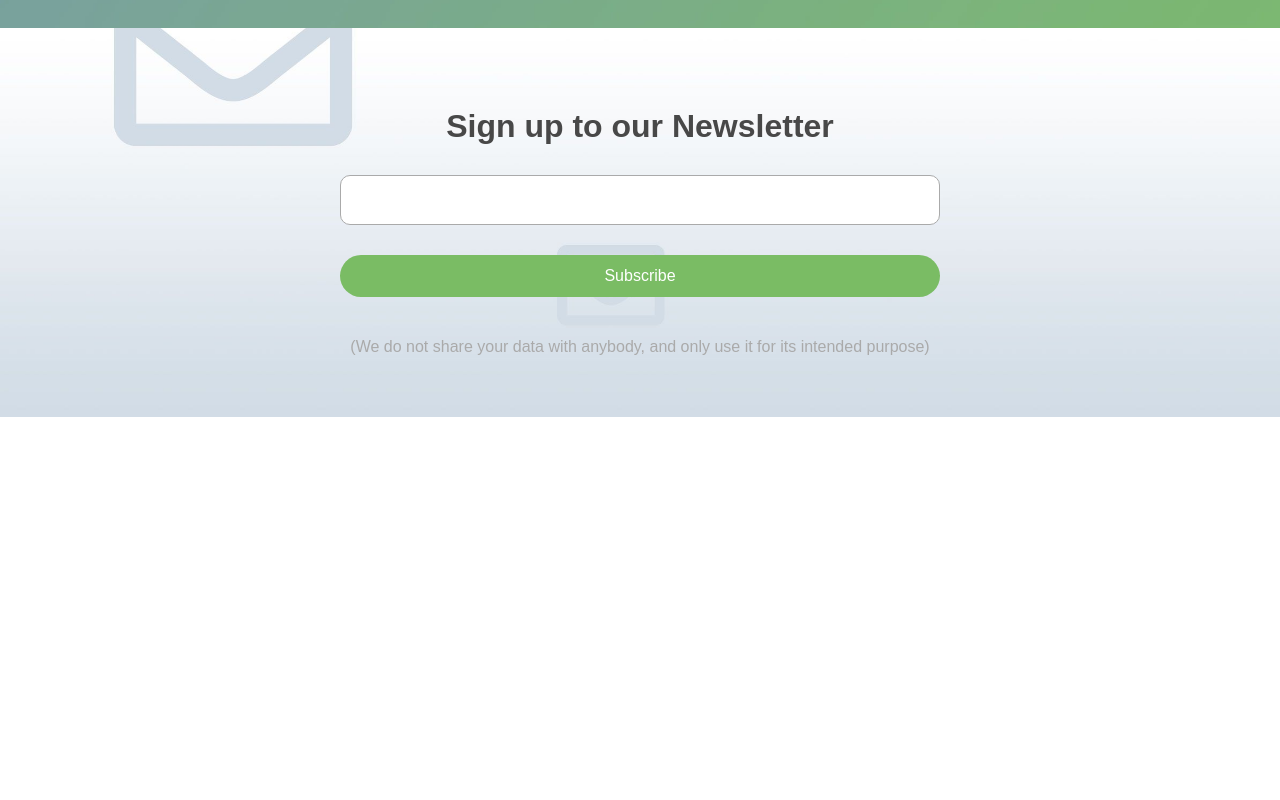
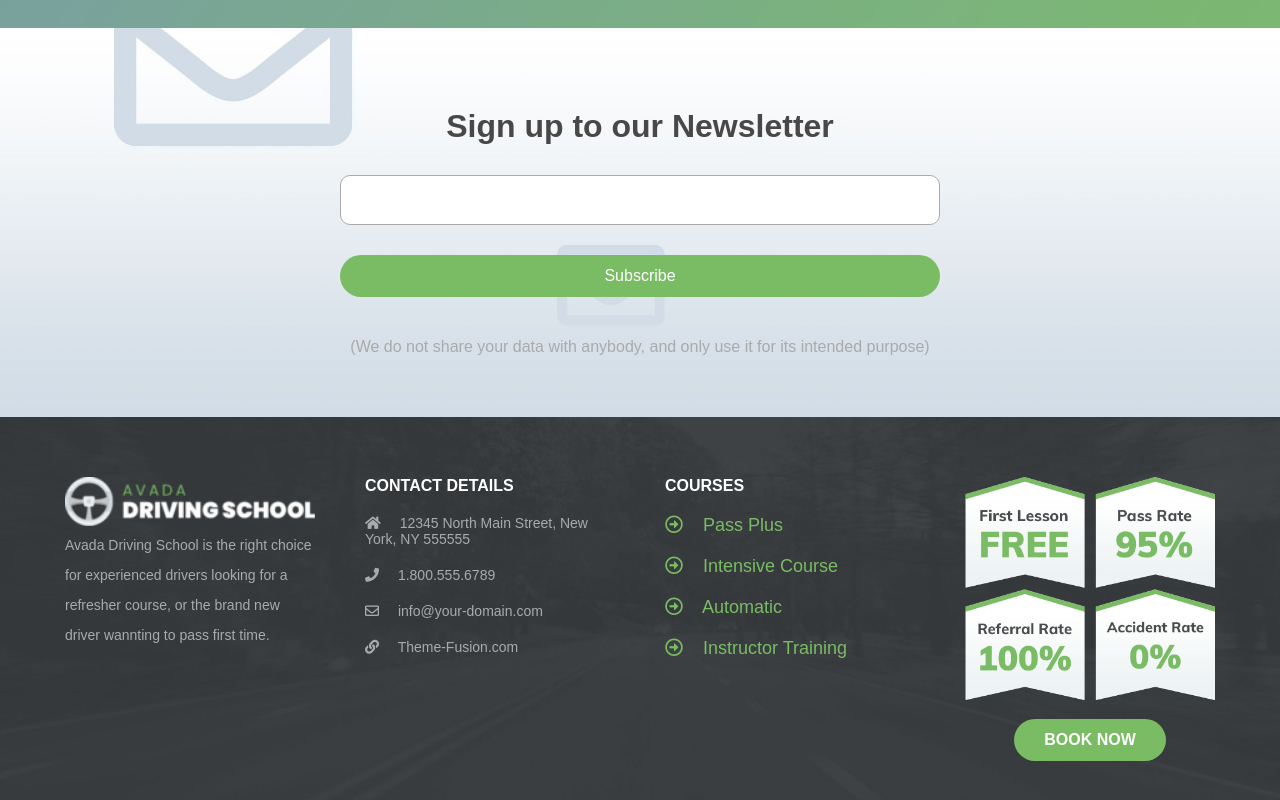
Before and after one commit to 25Simone/proj-html-vuejs, a Vue app: page / in a window 1280 px wide. Shown: the part 5060-5860 px from the top of the page. Before the commit the page ends 5477 px from the top, so only its background shows below. Built offline with nearby package versions, Linux system fonts and the light colour scheme.

Commit message:
footer app done

```diff
--- a/src/App.vue
+++ b/src/App.vue
@@ -13,6 +13,7 @@
           <latest-news id="latest-news-content"/>
       </div>
       <newsletter-form />
+      <footer-app :contacts="contactDetails" :coursesLinks="coursesLinks" />
   </div>
 </template>
 
@@ -28,6 +29,7 @@ import InstructorsBox from './components/IstructorsBox.vue'
 import TestimonialsApp from './components/TestimonialsApp.vue'
 import LatestNews from './components/LatestNews.vue'
 import NewsletterForm from './components/NewsleterForm.vue'
+import FooterApp from './components/FooterApp.vue'
 
 export default {
   name: 'App',
@@ -43,6 +45,7 @@ export default {
     TestimonialsApp,
     LatestNews,
     NewsletterForm,
+    FooterApp,
   },
   data() {
       return{
@@ -182,6 +185,54 @@ export default {
                   overview: 'Avada Driving School really helped build my confidence behind thw wheel and with driving in general, and they got me a first time pass! Highly recommended.'
               },
           ],
+
+          // CONTACT DETAILS
+          contactDetails: [
+              {
+                  id: 'co1',
+                  fa_icon: 'fas fa-home',
+                  text: '12345 North Main Street, New York, NY 555555',
+              },
+              {
+                  id: 'co2',
+                  fa_icon: 'fas fa-phone',
+                  text: '1.800.555.6789',
+              },
+              {
+                  id: 'co3',
+                  fa_icon: 'far fa-envelope',
+                  text: 'info@your-domain.com',
+              },
+              {
+                  id: 'co4',
+                  fa_icon: 'fas fa-link',
+                  text: 'Theme-Fusion.com',
+              },
+          ],
+
+          // COURSES LINKS
+          coursesLinks: [
+              {
+                  id: 'cl1',
+                  name: 'Pass Plus',
+                  link: '#',
+              },
+              {
+                  id: 'cl2',
+                  name: 'Intensive Course',
+                  link: '#',
+              },
+              {
+                  id: 'cl3',
+                  name: 'Automatic',
+                  link: '#',
+              },
+              {
+                  id: 'cl4',
+                  name: 'Instructor Training',
+                  link: '#',
+              },
+          ],
       }
   }
 }
--- /dev/null
+++ b/src/components/FooterApp.vue
@@ -0,0 +1,93 @@
+<template>
+    <footer class="container-fluid">
+        <div class="container">
+            <div class="row">
+                <div class="footer-col">
+                    <img class="img-fluid" src="@/assets/images/avada-drivers-logo-2x-200x39.png" alt="logo">
+                    <p>Avada Driving School is the right choice for experienced drivers looking for a refresher course, or the brand new driver wannting to pass first time.</p>
+                </div>
+                <!-- CONTACT -->
+                <div class="footer-col">
+                    <label>CONTACT DETAILS</label>
+                    <ul class="list-style-reset">
+                        <li v-for="contact in contacts" :key="contact.id">
+                            <i :class="contact.fa_icon"></i>
+                            {{contact.text}}
+                        </li>
+                    </ul>
+                </div>
+                <!-- COURSES -->
+                <div class="footer-col">
+                    <label>COURSES</label>
+                    <ul class="list-style-reset" id="courses-links">
+                        <li v-for="courseLink in coursesLinks" :key="courseLink.id">
+                            <i class="far fa-arrow-alt-circle-right"></i>
+                            {{courseLink.name}}
+                        </li>
+                    </ul>
+                </div>
+                <!-- FOOTER AD -->
+                <div class="footer-col" id="footer-ad">
+                    <img class="img-fluid" src="@/assets/images/footer-ad-grid.png" alt="footer ad image">
+                    <div class="button_1">BOOK NOW</div>
+                </div>
+            </div>
+        </div>
+    </footer>
+</template>
+
+<script>
+export default {
+    props: {
+        contacts: Array,
+        coursesLinks: Array,
+    }
+}
+</script>
+
+<style lang="scss" scoped>
+@import '@/style/variables.scss';
+
+footer{
+    background: url('../assets/images/footer-background-color.jpg') center;
+    background-size: cover;
+    padding: 60px 0;
+    .footer-col{
+        width: calc(100% / 4);
+        padding: 0 25px;
+        p{
+            color: $tertiary-text-color;
+            line-height: 30px;
+            font-size: 14px;
+        }
+        label{
+            color: $primary-text-color;
+            font-weight: bold;
+        }
+        ul{
+            color: $tertiary-text-color;
+            li{
+                margin: 20px 0;
+                font-size: 14px;
+                i{
+                    margin-right: 15px;
+                }
+            }
+        }
+        #courses-links li{
+            font-size: 18px;
+            color: $green-color;
+            cursor: pointer;
+        }
+
+    }
+    #footer-ad{
+        text-align: center;
+        .button_1{
+            display: inline-block;
+            font-weight: bold;
+            margin: 15px 0;
+        }
+    }
+}
+</style>
--- a/src/style/main.scss
+++ b/src/style/main.scss
@@ -49,6 +49,11 @@
     cursor: pointer;
 }
 
+// LIST STYLE
+.list-style-reset{
+    list-style: none;
+}
+
 //LIST ITEMS
 li{
     cursor: pointer;
```
